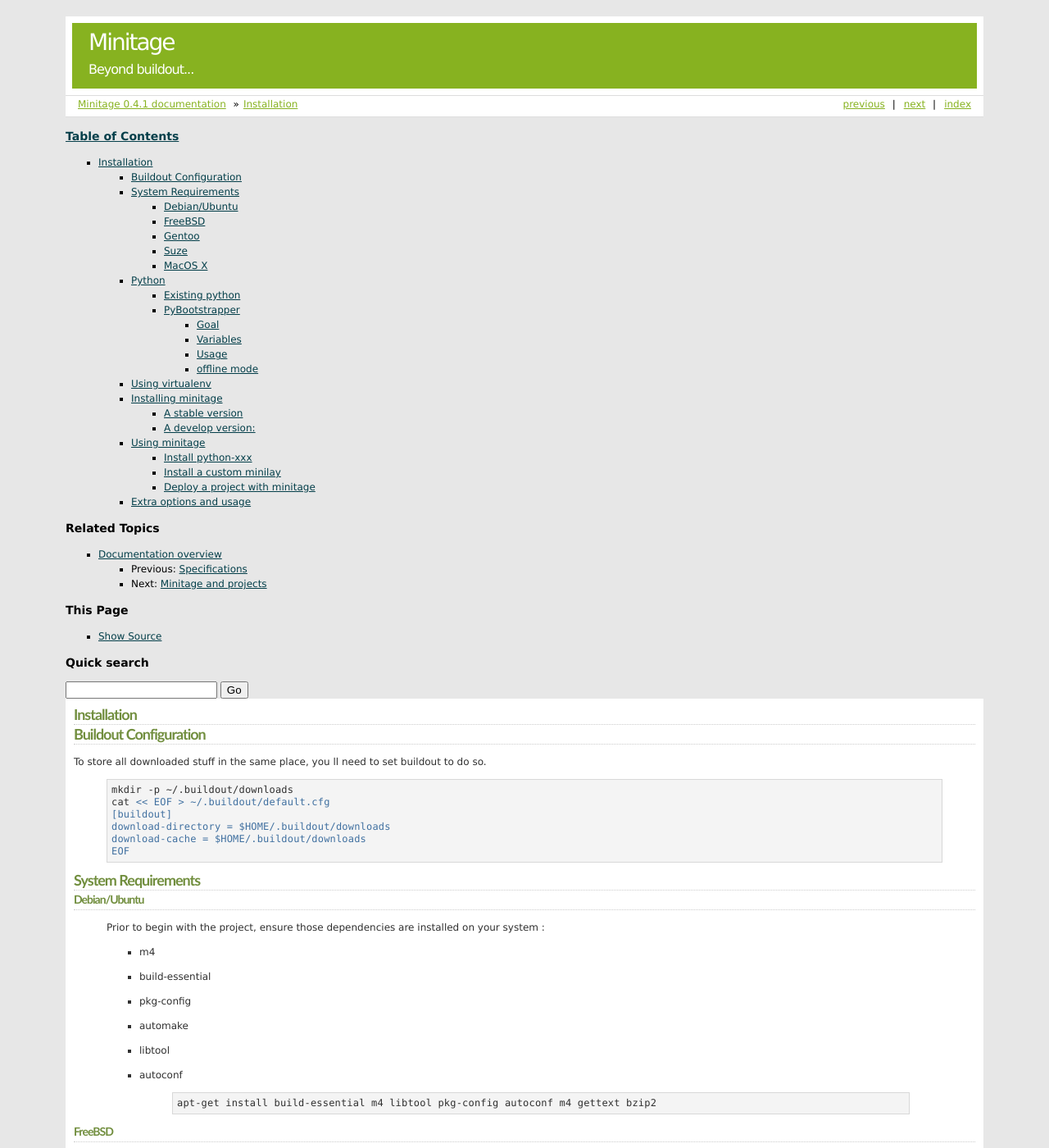
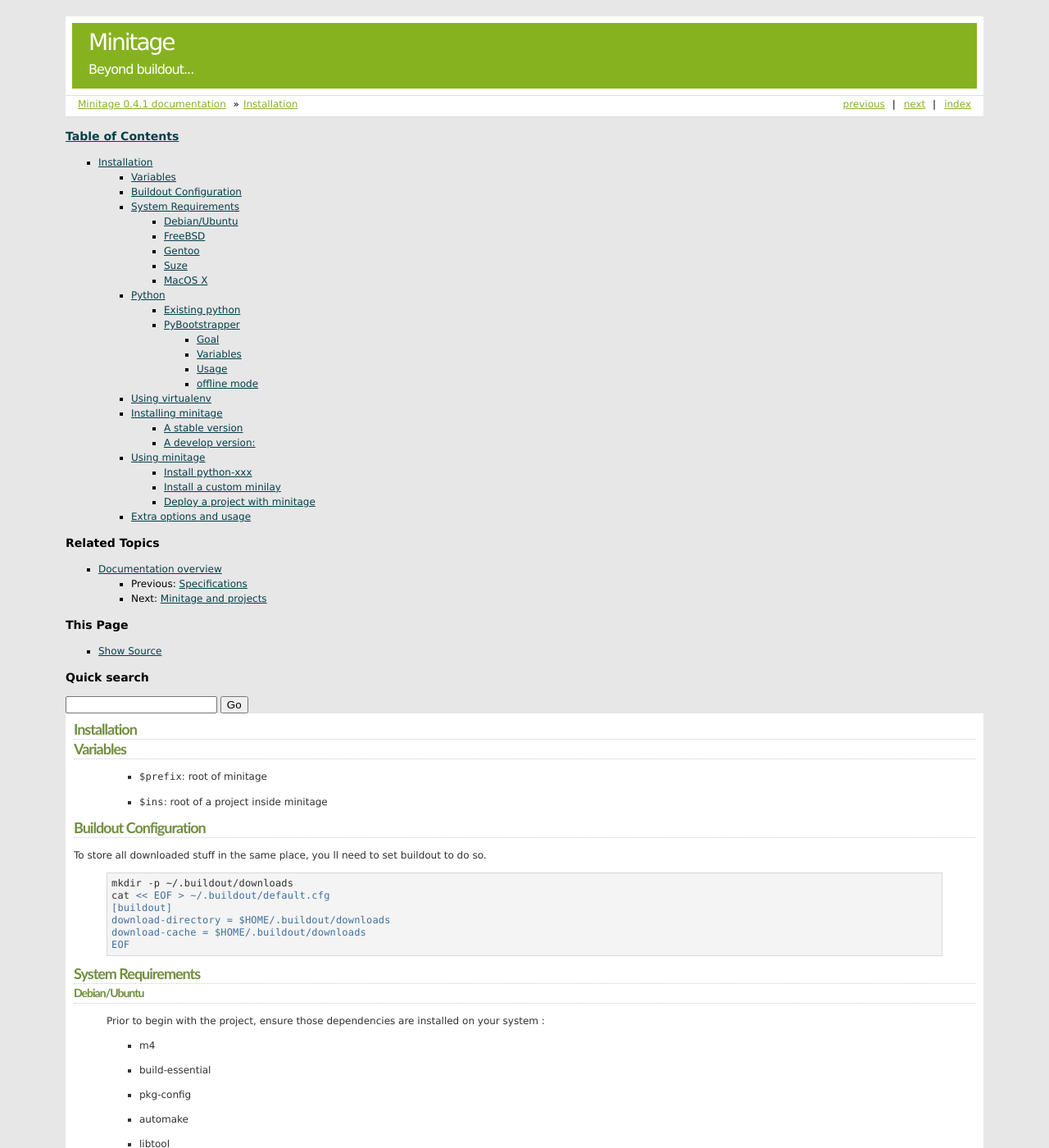
Before and after one commit to minitage/minitage.github.io, a Sphinx documentation site: the page built from source/installation.rst, in a window 1280 px wide and 1400 px high. Shown: the whole window at 82% size. Built offline with Sphinx 7.4.7, drawn with Linux system fonts in a browser that asks for light colours; some of the changed text lies outside the part shown.

Commit message:
harmonize variables

```diff
--- a/source/installation.rst
+++ b/source/installation.rst
@@ -1,5 +1,13 @@
 Installation
 ###############
+
+
+Variables
+==========
+
+    - ``$prefix``: root of minitage
+    - ``$ins``: root of a project inside minitage
+
 
 Buildout Configuration
 ======================
@@ -135,7 +143,7 @@
 
     .. code-block:: sh
 
-        export minitage=$HOME/minitage
+        export prefix=$HOME/minitage
         export python=$HOME/tools/python
 
 
@@ -322,3 +330,4 @@
 
         source $prefix/bin/activate
         minimerge  --help
+ minitage
```
